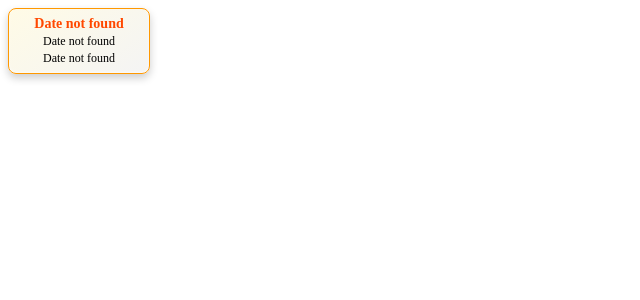
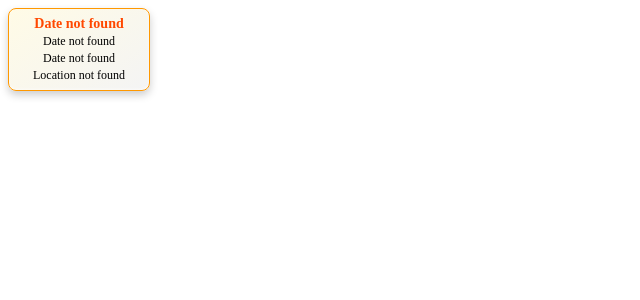
Before and after one commit to Jeevan-04/VikramSamvat, a Flask app: page / in a window 1280 px wide. Shown: the top 300 px of the page, without its empty margins (0-640 px from the left). Run offline with Flask 3, Linux system fonts and the light colour scheme; data that the repository does not hold is empty.

Commit message:
Update index.html

```diff
--- a/templates/index.html
+++ b/templates/index.html
@@ -12,6 +12,7 @@
             <div id="line1" class="badge-line"></div>
             <div id="line2" class="badge-line"></div>
             <div id="line3" class="badge-line"></div>
+            <div id="line4" class="badge-line"></div> <!-- Added for location -->
         </div>
     </main>
     <script src="{{ url_for('static', filename='js/scripts.js') }}"></script>
```
